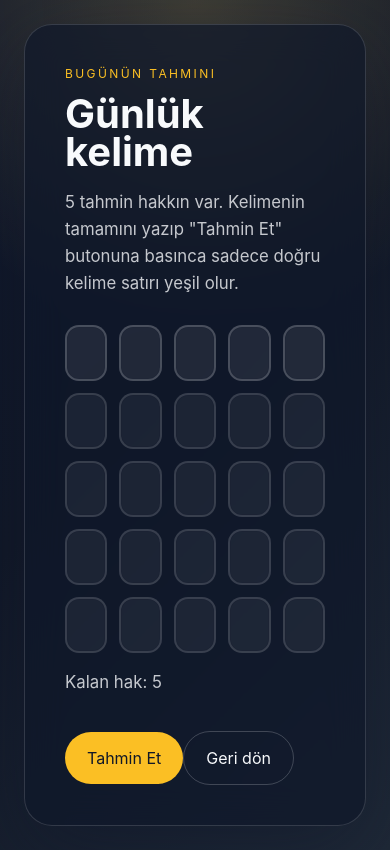
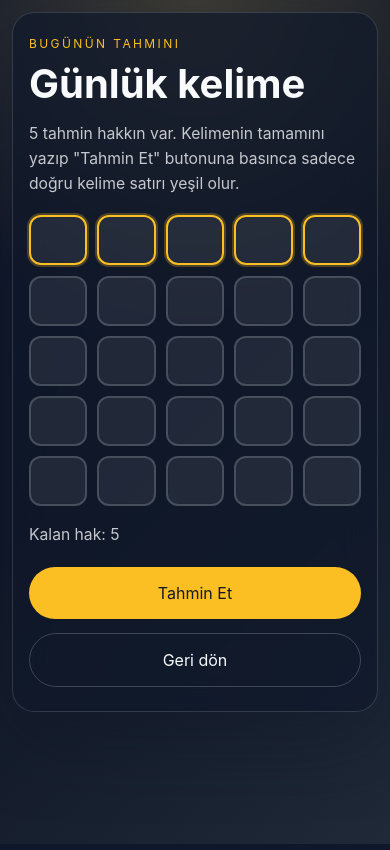
Before and after one commit to onraydin/wordle-oyunu, a React (Vite) app: page / in a window 390 px wide. Both pictures are taken after a click on the button "Oyna". Built offline with nearby package versions, Linux system fonts and the light colour scheme.

Commit message:
responsive-edit

```diff
--- a/src/App.css
+++ b/src/App.css
@@ -74,12 +74,17 @@ button.secondary:hover {
 }
 
 .guess-row {
+  position: relative;
   display: grid;
   grid-template-columns: repeat(5, minmax(0, 1fr));
   gap: 12px;
 }
 
-.tile-input {
+.guess-row.active {
+  transform: translateY(-1px);
+}
+
+.tile-cell {
   width: 100%;
   min-height: 56px;
   border: 2px solid rgba(248, 250, 252, 0.18);
@@ -90,30 +95,52 @@ button.secondary:hover {
   font-weight: 800;
   text-transform: uppercase;
   text-align: center;
-  outline: none;
+  display: grid;
+  place-items: center;
   box-shadow: inset 0 0 0 1px rgba(17, 24, 39, 0.08);
+  user-select: none;
 }
 
-.tile-input:focus {
+.row-input {
+  position: absolute;
+  inset: 0;
+  width: 100%;
+  height: 100%;
+  border: 0;
+  outline: none;
+  background: transparent;
+  color: transparent;
+  caret-color: transparent;
+  text-indent: -9999px;
+  opacity: 0;
+}
+
+.row-input:focus {
+  opacity: 1;
+  text-indent: 0;
+  color: transparent;
+  caret-color: transparent;
+}
+
+.row-input:focus-visible {
+  outline: none;
+}
+
+.guess-row.active .tile-cell {
   border-color: #fbbf24;
   box-shadow: 0 0 0 2px rgba(251, 191, 36, 0.25);
 }
 
-.tile-input.correct {
+.tile-cell.correct {
   background: #22c55e;
   color: #052e16;
   border-color: #22c55e;
 }
 
-.tile-input.present {
+.tile-cell.present {
   background: #f59e0b;
   color: #451a03;
   border-color: #f59e0b;
-}
-
-.tile-input:disabled {
-  opacity: 0.7;
-  cursor: not-allowed;
 }
 
 .attempts-left {
@@ -186,3 +213,51 @@ button.secondary:hover {
   60% { opacity: 1; transform: translate(-50%, 0%) scale(1.06); }
   100% { opacity: 1; transform: translate(-50%, 0%) scale(1); }
 }
+
+@media (max-width: 640px) {
+  .app-shell {
+    padding: 12px;
+    align-items: start;
+  }
+
+  .card,
+  .game-card {
+    width: 100%;
+    padding: 22px 16px 24px;
+    border-radius: 22px;
+  }
+
+  .copy {
+    font-size: 0.98rem;
+    margin-bottom: 20px;
+  }
+
+  .board {
+    gap: 10px;
+  }
+
+  .guess-row {
+    gap: 10px;
+  }
+
+  .tile-cell {
+    min-height: 50px;
+    font-size: 1.1rem;
+    border-radius: 12px;
+  }
+
+  button {
+    width: 100%;
+    min-height: 48px;
+  }
+
+  button.secondary {
+    margin-top: 14px;
+  }
+
+  .victory-message {
+    top: 8%;
+    font-size: 1rem;
+    padding: 8px 14px;
+  }
+}
--- a/src/App.tsx
+++ b/src/App.tsx
@@ -81,9 +81,7 @@ function App() {
   const [submittedRows, setSubmittedRows] = useState<boolean[]>(Array(ATTEMPT_LIMIT).fill(false))
   const [currentRow, setCurrentRow] = useState(0)
   const [isWon, setIsWon] = useState(false)
-  const inputRefs = useRef<(HTMLInputElement | null)[][]>(
-    Array.from({ length: ATTEMPT_LIMIT }, () => Array(WORD_LENGTH).fill(null)),
-  )
+  const currentInputRef = useRef<HTMLInputElement | null>(null)
   const confettiRef = useRef<HTMLCanvasElement | null>(null)
   const confettiAnimRef = useRef<number | null>(null)
   const dailyWord = getDailyWord(todayKey)
@@ -108,26 +106,33 @@ function App() {
     setSubmittedRows(Array(ATTEMPT_LIMIT).fill(false))
     setCurrentRow(0)
     setIsWon(false)
-    inputRefs.current = Array.from({ length: ATTEMPT_LIMIT }, () => Array(WORD_LENGTH).fill(null))
   }, [todayKey])
 
-  const handleGuessChange = (index: number, value: string) => {
+  useEffect(() => {
+    if (!started || isWon || currentRow >= ATTEMPT_LIMIT) {
+      return
+    }
+
+    const timeoutId = window.setTimeout(() => {
+      currentInputRef.current?.focus()
+    }, 0)
+
+    return () => window.clearTimeout(timeoutId)
+  }, [currentRow, isWon, started])
+
+  const handleGuessChange = (value: string) => {
     if (isWon || currentRow >= ATTEMPT_LIMIT) {
       return
     }
 
     const normalized = value
       .replace(/[^A-Za-zÇçĞğİıÖöŞşÜü]/g, '')
-      .slice(-1)
+      .slice(0, WORD_LENGTH)
       .toUpperCase()
 
     const nextAttempts = attempts.map((row) => [...row])
-    nextAttempts[currentRow][index] = normalized
+    nextAttempts[currentRow] = Array.from({ length: WORD_LENGTH }, (_, index) => normalized[index] ?? '')
     setAttempts(nextAttempts)
-
-    if (normalized && index < WORD_LENGTH - 1) {
-      inputRefs.current[currentRow][index + 1]?.focus()
-    }
   }
 
   useEffect(() => {
@@ -309,52 +314,48 @@ function App() {
             const letterStatuses = isSubmitted ? getLetterStatuses(rowWord, dailyWord) : []
 
             return (
-              <div key={rowIndex} className="guess-row">
+              <div key={rowIndex} className={`guess-row ${isCurrentRow ? 'active' : ''}`}>
                 {row.map((letter, index) => (
-                  <input
+                  <div
                     key={`${rowIndex}-${index}`}
-                    ref={(element) => {
-                      inputRefs.current[rowIndex][index] = element
-                    }}
-                    className={`tile-input ${
+                    className={`tile-cell ${
                       letterStatuses[index] === 'correct'
                         ? 'correct'
                         : letterStatuses[index] === 'present'
                           ? 'present'
                           : ''
                     }`}
+                  >
+                    {letter}
+                  </div>
+                ))}
+
+                {isCurrentRow && (
+                  <input
+                    ref={currentInputRef}
+                    className="row-input"
                     type="text"
-                    maxLength={1}
-                    value={letter}
-                    onChange={(event) => handleGuessChange(index, event.target.value)}
+                    value={rowWord}
+                    onChange={(event) => handleGuessChange(event.target.value)}
                     onKeyDown={(event) => {
-                      if (event.key === 'Enter' && isCurrentRow) {
+                      if (event.key === 'Enter') {
                         submitGuess()
-                        return
-                      }
-
-                      if (event.key === 'Backspace' && isCurrentRow) {
-                        event.preventDefault()
-
-                        const nextAttempts = attempts.map((row) => [...row])
-
-                        if (letter) {
-                          nextAttempts[currentRow][index] = ''
-                          setAttempts(nextAttempts)
-                          return
-                        }
-
-                        if (index > 0) {
-                          nextAttempts[currentRow][index - 1] = ''
-                          setAttempts(nextAttempts)
-                          inputRefs.current[currentRow][index - 1]?.focus()
-                        }
                       }
                     }}
-                    aria-label={`Satır ${rowIndex + 1} Harf ${index + 1}`}
-                    disabled={!isCurrentRow}
+                    onPaste={(event) => {
+                      event.preventDefault()
+                      const pastedText = event.clipboardData.getData('text')
+                      handleGuessChange(pastedText)
+                    }}
+                    maxLength={WORD_LENGTH}
+                    inputMode="text"
+                    autoComplete="off"
+                    autoCapitalize="characters"
+                    autoCorrect="off"
+                    spellCheck={false}
+                    aria-label={`Satır ${rowIndex + 1} tahmin girişi`}
                   />
-                ))}
+                )}
               </div>
             )
           })}
```
